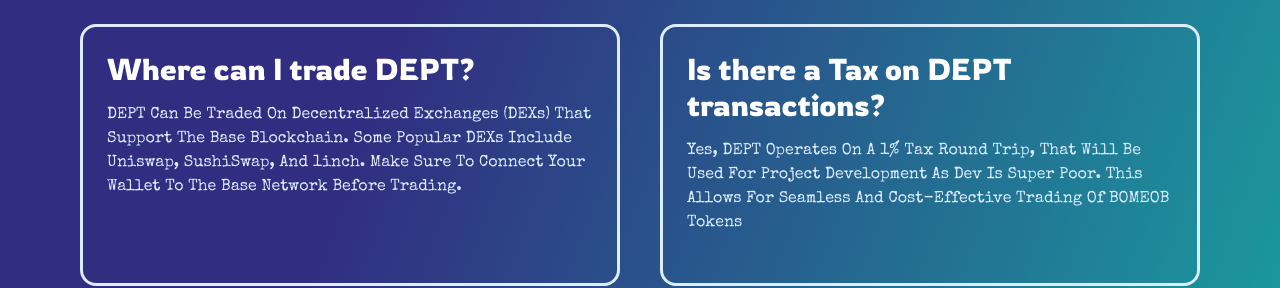
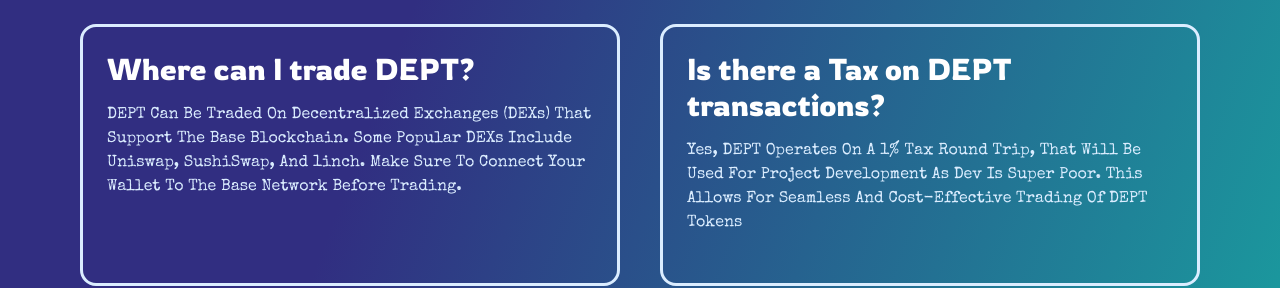
Before and after one commit to Ghravitee/web3-project, a Next.js app: page / in a window 1280 px wide. Shown: the part 2300-2588 px from the top of the page. Built offline with nearby package versions, Linux system fonts and the light colour scheme.

Commit message:
Nineth commit

```diff
--- a/components/main/FAQ.tsx
+++ b/components/main/FAQ.tsx
@@ -79,7 +79,7 @@
           <p className="font1 text-[#DBEDFF]">
             Yes, DEPT Operates On A 1% Tax Round Trip, That Will Be Used For
             Project Development As Dev Is Super Poor. This Allows For Seamless
-            And Cost-Effective Trading Of BOMEOB Tokens
+            And Cost-Effective Trading Of DEPT Tokens
           </p>
         </motion.div>
       </div>
```
